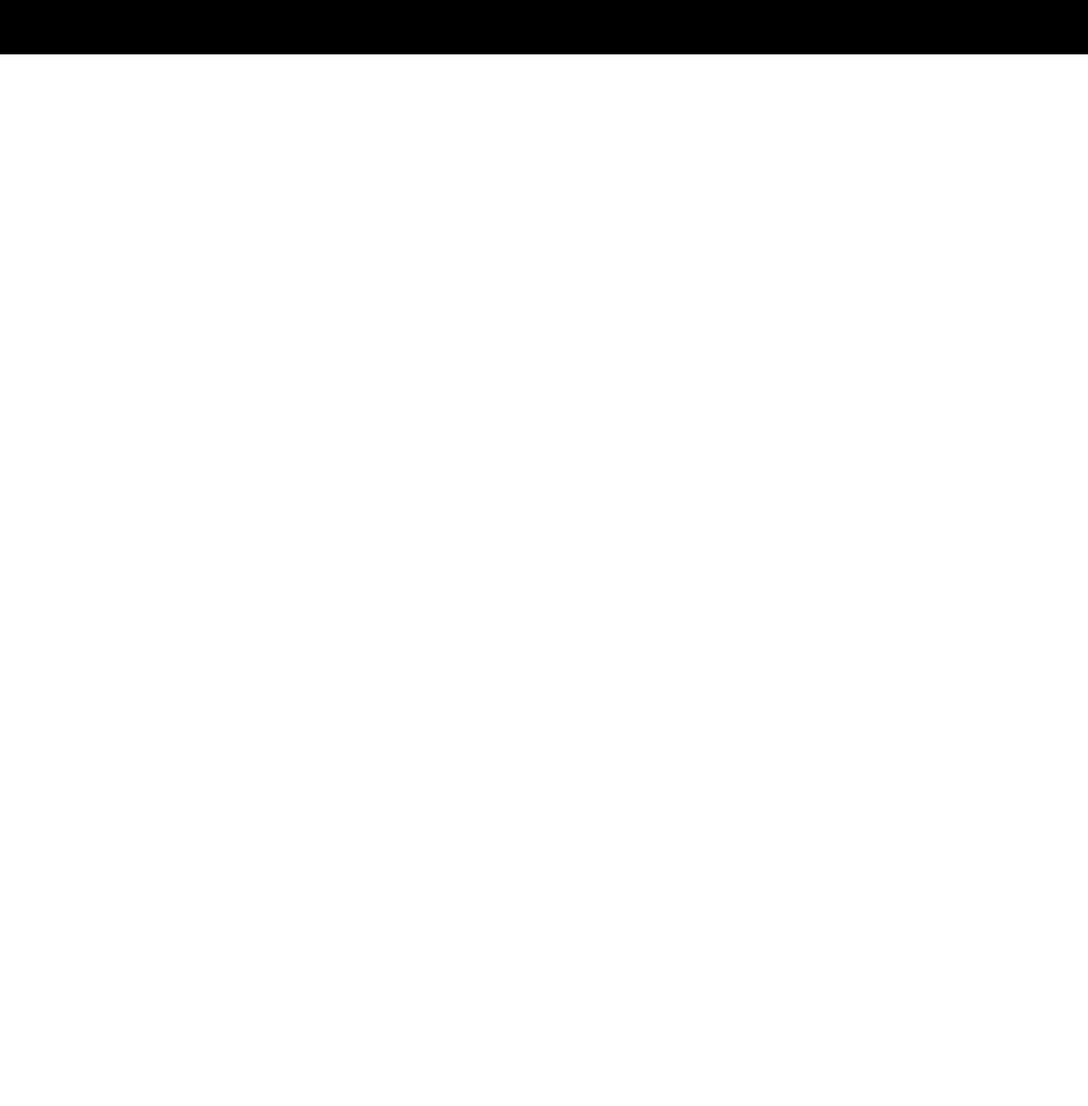
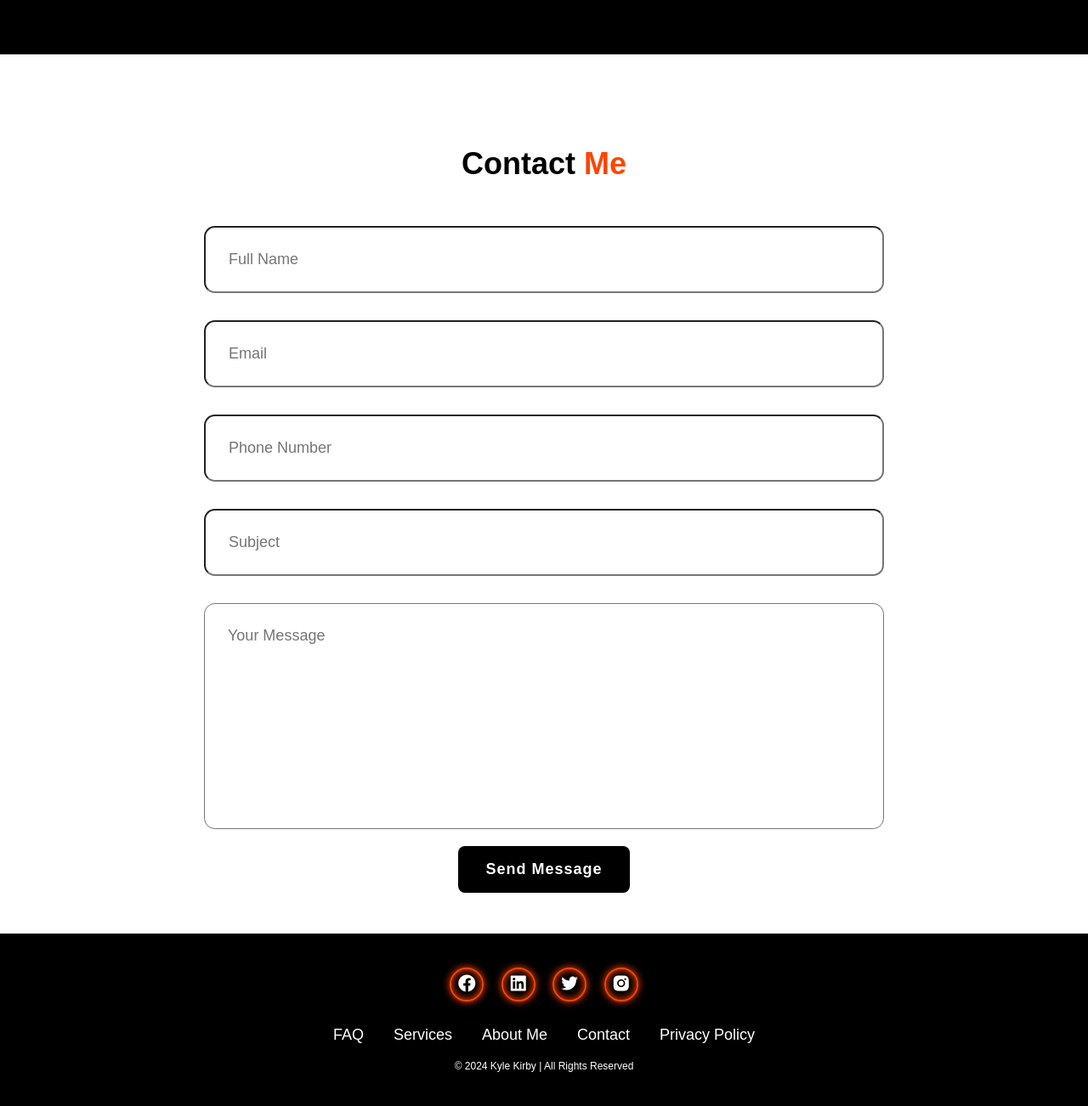
Before and after one commit to TheKyleKirby/Kyle-Kirby-Portfolio, a plain HTML site: page index.html in a window 1280 px wide. Shown: the part 1647-2949 px from the top of the page at 85% size. Before the commit the page ends 1711 px from the top, so only its background shows below. Drawn offline with nearby package versions, Linux system fonts and the light colour scheme.

```diff
--- a/assets/css/style.css
+++ b/assets/css/style.css
@@ -178,3 +178,82 @@ span{
     font-size: 20px;
     margin: 2em 0 3em;
 }
+.contact-form h2{
+    text-align: center;
+    margin: 3em;
+    margin-bottom: 1em;
+    font-size: 36px;
+}
+.contact-form form{
+    text-align: center;
+    max-width: 50em;
+    margin: 1rem auto;
+    margin-bottom: 3em;
+}
+.contact-form form .input-box input, .contact-form form textarea{
+    width: 100%;
+    padding: 1.5em;
+    font-size: 18px;
+    color: black;
+    background: white;
+    border-radius: .8rem;
+    margin: 1rem 0;
+    resize: none;
+}
+.footer{
+    position: relative;
+    bottom: 0;
+    width: 100%;
+    padding: 40px 0;
+    background-color: black;
+}
+.footer .social{
+    text-align: center;
+    padding-bottom: 25px;
+    color: white;
+}
+.footer .social a{
+    text-align: center;
+    font-size: 24px;
+    color: white;
+    border: 2px solid orangered;
+    width: 40px;
+    height: 40px;
+    line-height: 38px;
+    display: inline-block;
+    border-radius: 50%;
+    margin: 0 8px;
+    box-shadow: inset 0 0 10px orangered, 0 0 10px orangered;
+    transition: 0.3s ease;
+}
+.footer .social a:hover{
+    transform: scale(1.2) translateY(-10px);
+    color: orangered;
+    border: 2px solid orangered;
+}
+.footer ul{
+    text-align: center;
+    padding: 0;
+    font-size: 18px;
+    line-height: 1.6;
+    margin-top: 0;
+    margin-bottom: 0;
+}
+.footer ul li a{
+    color: white;
+    border-bottom: 3px solid transparent;
+    transition: 0.3s ease;
+}
+.footer ul li a:hover{
+    border-bottom: 3px solid orangered;
+}
+.footer ul li{
+    display: inline-block;
+    padding: 0 15px;
+}
+.footer .copyright{
+    text-align: center;
+    margin-top: 15px;
+    font-size: 12px;
+    color: white;
+}
--- a/index.html
+++ b/index.html
@@ -4,6 +4,7 @@
     <meta charset="UTF-8">
     <meta name="viewport" content="width=device-width, initial-scale=1.0">
     <link rel="stylesheet" href="./assets/css/style.css">
+    <link href='https://unpkg.com/boxicons@2.1.4/css/boxicons.min.css' rel='stylesheet'>
     <title>Kyle Kirby Portfolio</title>
 </head>
 <body>
@@ -49,7 +50,55 @@
             <p>Lorem ipsum dolor sit amet consectetur adipisicing elit. Aliquid accusamus atque nisi. Voluptatem unde debitis ducimus quibusdam non sed fugit incidunt asperiores, reprehenderit veniam eius eaque numquam facilis ab dolores.</p>
         <a href="#" class="btn-2">Experience</a>
         </div>
+    </section>
 
+    <section class="contact-form">
+        <h2 class="contact-me">Contact <span>Me</span></h2>
+
+        <form action="#">
+
+            <div class="input-box">
+                <input type="text" placeholder="Full Name">
+                <input type="email" placeholder="Email">
+            </div>
+
+            <div class="input-box">
+                <input type="number" placeholder="Phone Number">
+                <input type="text" placeholder="Subject">
+            </div>
+
+            <textarea name="" id="" cols="30" rows="10" placeholder="Your Message"></textarea>
+            <input type="submit" value="Send Message" class="btn-1">
+        </form>
     </section>
+
+    <footer class="footer">
+
+        <div class="social">
+            <a href="#"><i class='bx bxl-facebook-circle'></i></a>
+            <a href="#"><i class='bx bxl-linkedin-square' ></i></a>
+            <a href="#"><i class='bx bxl-twitter'></i></a>
+            <a href="#"><i class='bx bxl-instagram-alt' ></i></a>
+        </div>
+
+        <ul class="list">
+            <li>
+                <a href="#">FAQ</a>
+            </li>
+            <li>
+                <a href="#">Services</a>
+            </li>
+            <li>
+                <a href="#">About Me</a>
+            </li>
+            <li>
+                <a href="#">Contact</a>
+            </li>
+            <li>
+                <a href="#">Privacy Policy</a>
+            </li>
+        </ul>
+        <p class="copyright">© 2024 Kyle Kirby | All Rights Reserved</p>
+    </footer>
 </body>
 </html>
```
